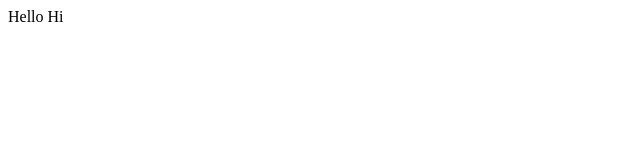
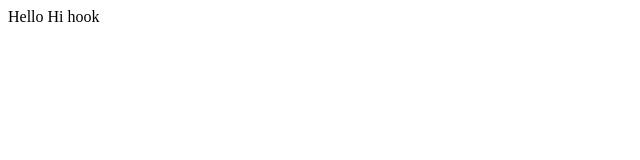
Before and after one commit to trayii/devops_test, a plain HTML site: page index.html in a window 1280 px wide. Shown: the full height of the page, 0-640 px from the left. Drawn offline with Linux system fonts and the light colour scheme.

Commit message:
Update index.html

```diff
--- a/index.html
+++ b/index.html
@@ -1,4 +1,4 @@
 <html>
 Hello
-Hi
+Hi hook
 </html>
```
